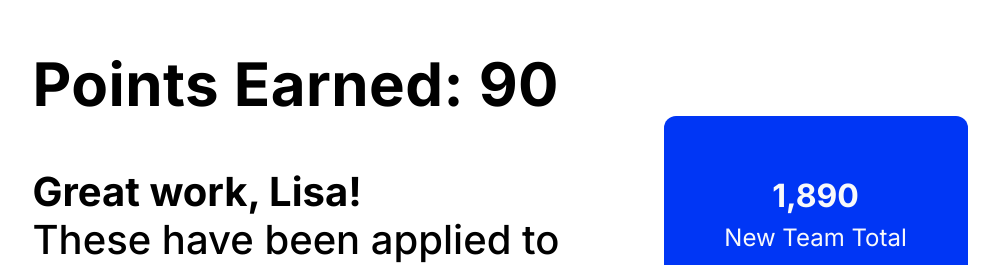
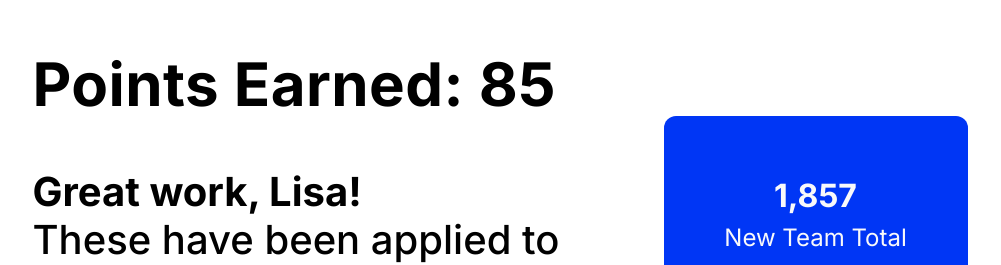
Before and after one commit to cherryontech/MissionCollective, a React (Vite) app: page /results in a window 1280 px wide. Shown: the part 112-377 px from the top of the page, without its empty margins (140-1141 px from the left). Built offline with nearby package versions, Linux system fonts and the light colour scheme.

Commit message:
Added point tracking in Results Section (#63)

```diff
--- a/src/Components/Results/ResultsDisplay.jsx
+++ b/src/Components/Results/ResultsDisplay.jsx
@@ -1,4 +1,5 @@
 import { useState } from "react";
+import { useUserContext } from "../../Context/UserContext";
 import { useNavigate } from "react-router-dom";
 import profile from "../../assets/images/navbar/profile.png";
 import profileemma from "../../assets/images/resultpage/profile-emma.png";
@@ -13,6 +14,10 @@ import "../../styles/ResultsDisplay.css";
 import "react-toastify/dist/ReactToastify.css";
 
 export default function ResultsDisplay() {
+  const { quizScore } = useUserContext();
+  const initialTeamPoints = 1772;
+  const displayedScore = quizScore || 85;
+  const newTeamPoints = initialTeamPoints + displayedScore;
   const [nudgedTeammates, setNudgedTeammates] = useState({});
 
   const pendingTeammates = [
@@ -23,12 +28,6 @@ export default function ResultsDisplay() {
 
   const handleNudge = (id, teammate) => {
     if (nudgedTeammates[id]) return;
-    // toast.info(
-    //   `You recently nudged ${teammate}. Try again tomorrow to give them time to contribute.`,
-    //   {
-    //     className: "toast-blue",
-    //   }
-    // );
     toast.success(
       `Friendly nudge sent to ${teammate}! Thanks for helping the team.`,
       {
@@ -52,7 +51,7 @@ export default function ResultsDisplay() {
       <div className="Results-grid-container">
         <div className="Points-earned-container">
           <div className="Points-earned-text">
-            <h1>Points Earned: 90</h1>
+            <h1>Points Earned: {displayedScore}</h1>
             <p>
               <span>Great work, Lisa! </span>
               <br />
@@ -60,7 +59,7 @@ export default function ResultsDisplay() {
             </p>
           </div>
           <div className="Team-points-info">
-            <span>1,890</span>
+            <span>{newTeamPoints.toLocaleString("en-US")}</span>
             <p>New Team Total</p>
           </div>
         </div>
```
